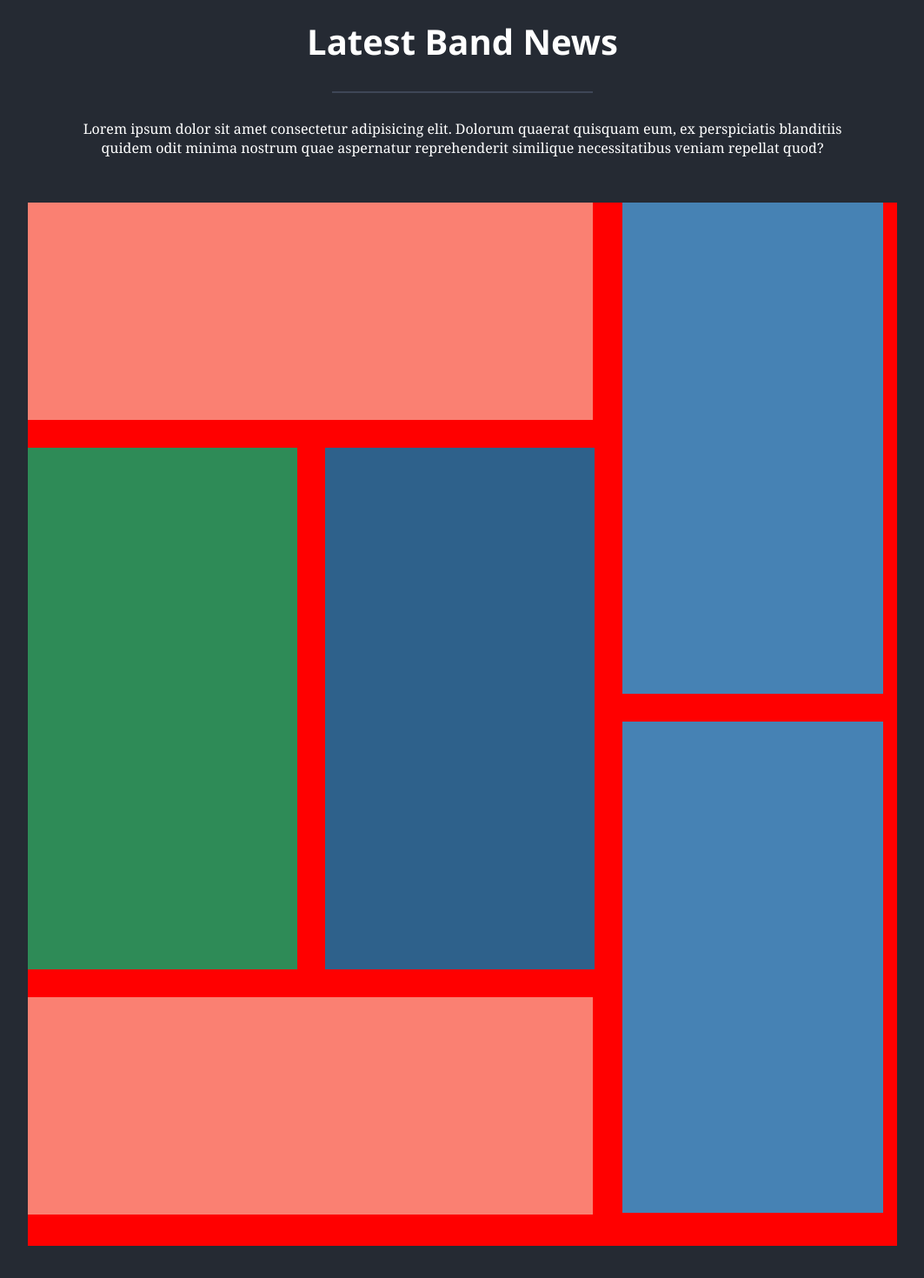
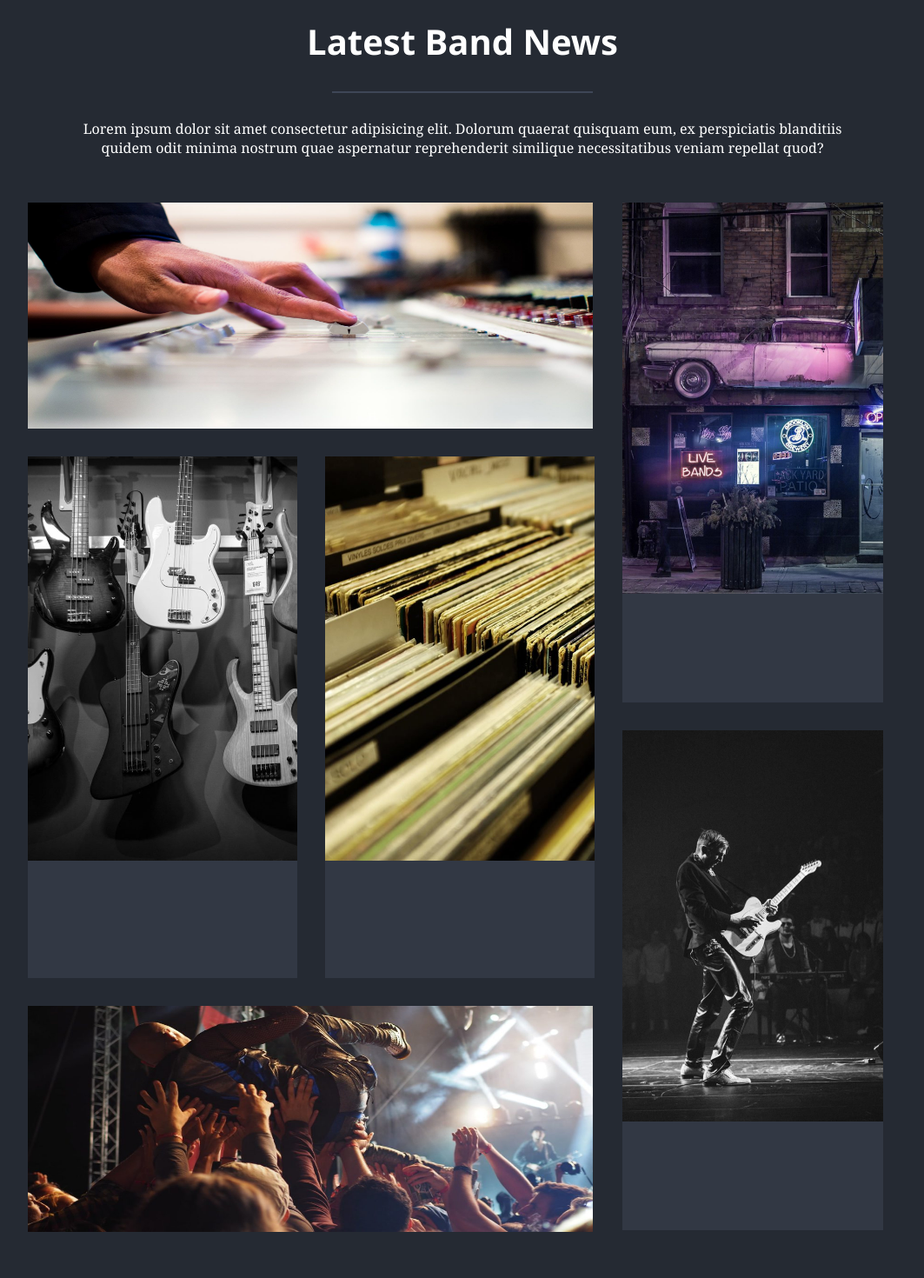
Before and after one commit to Alessia9802/proj-html-vuejs, a Vue app: page / in a window 1280 px wide. Shown: the part 1080-2550 px from the top of the page at 87% size, without its empty margins (108-1171 px from the left). Built offline with nearby package versions, Linux system fonts and the light colour scheme; a web font is replaced by a local one.

Commit message:
Display images on grid layout

```diff
--- a/src/components/Main.vue
+++ b/src/components/Main.vue
@@ -32,17 +32,51 @@
       <div class="container">
         <div class="sidebar">
           <div class="tech">
-            <!-- <img src="../assets/img/blog_music_techo.jpg" alt="" /> -->
+            <img
+              class="img_tech"
+              src="../assets/img/blog_music_techo.jpg"
+              alt=""
+            />
           </div>
           <div class="columns">
-            <div class="guitar"></div>
-            <div class="collection"></div>
+            <div class="guitar">
+              <img
+                class="img_guitar"
+                src="../assets/img/blog-post3-600x900.jpg"
+                alt=""
+              />
+            </div>
+            <div class="collection">
+              <img
+                class="img_collection"
+                src="../assets/img/blog-post4-600x900.jpg"
+                alt=""
+              />
+            </div>
           </div>
-          <div class="concert_rock"></div>
+          <div class="concert_rock">
+            <img
+              class="img_rock"
+              src="../assets/img/blog_flavor_rock-1200x600.jpg"
+              alt=""
+            />
+          </div>
         </div>
         <div class="next_bar">
-          <div class="old_school"></div>
-          <div class="legend"></div>
+          <div class="old_school">
+            <img
+              class="img_old"
+              src="../assets/img/blog-post1-600x900.jpg"
+              alt=""
+            />
+          </div>
+          <div class="legend">
+            <img
+              class="img_legend"
+              src="../assets/img/blog-post2-600x900.jpg"
+              alt=""
+            />
+          </div>
         </div>
       </div>
     </div>
@@ -115,8 +149,8 @@ h1 {
 .container {
   position: absolute;
   margin-top: 8rem;
-  background-color: red;
-  width: 1000px;
+  /* background-color: red; */
+  width: 1035px;
   height: 1200px;
   left: 50%;
   margin-left: -500px;
@@ -126,10 +160,20 @@ h1 {
 .tech,
 .concert_rock {
   width: 650px;
-  height: 250px;
-  background-color: salmon;
+  height: 260px;
+  background-color: #323844;
   margin-right: 1rem;
   margin-bottom: 1rem;
+}
+
+.tech > .img_tech {
+  width: 100%;
+  height: 100%;
+}
+
+.concert_rock > .img_rock {
+  width: 100%;
+  height: 100%;
 }
 
 .columns {
@@ -138,22 +182,38 @@ h1 {
 .guitar {
   width: 310px;
   height: 600px;
-  background-color: seagreen;
+  background-color: #323844;
   margin: 1rem 1rem 1rem 0;
+}
+
+.guitar > .img_guitar {
+  width: 100%;
 }
 
 .collection {
   width: 310px;
   height: 600px;
-  background-color: rgb(46, 97, 139);
+  background-color: #323844;
   margin: 1rem 1rem 2rem 1rem;
+}
+
+.collection > .img_collection {
+  width: 100%;
 }
 
 .old_school,
 .legend {
-  height: 565px;
+  height: 575px;
   width: 300px;
-  background-color: steelblue;
+  background-color: #323844;
   margin: 0 1rem 2rem;
 }
+
+.old_school > .img_old {
+  width: 100%;
+}
+
+.legend > .img_legend {
+  width: 100%;
+}
 </style>
```
